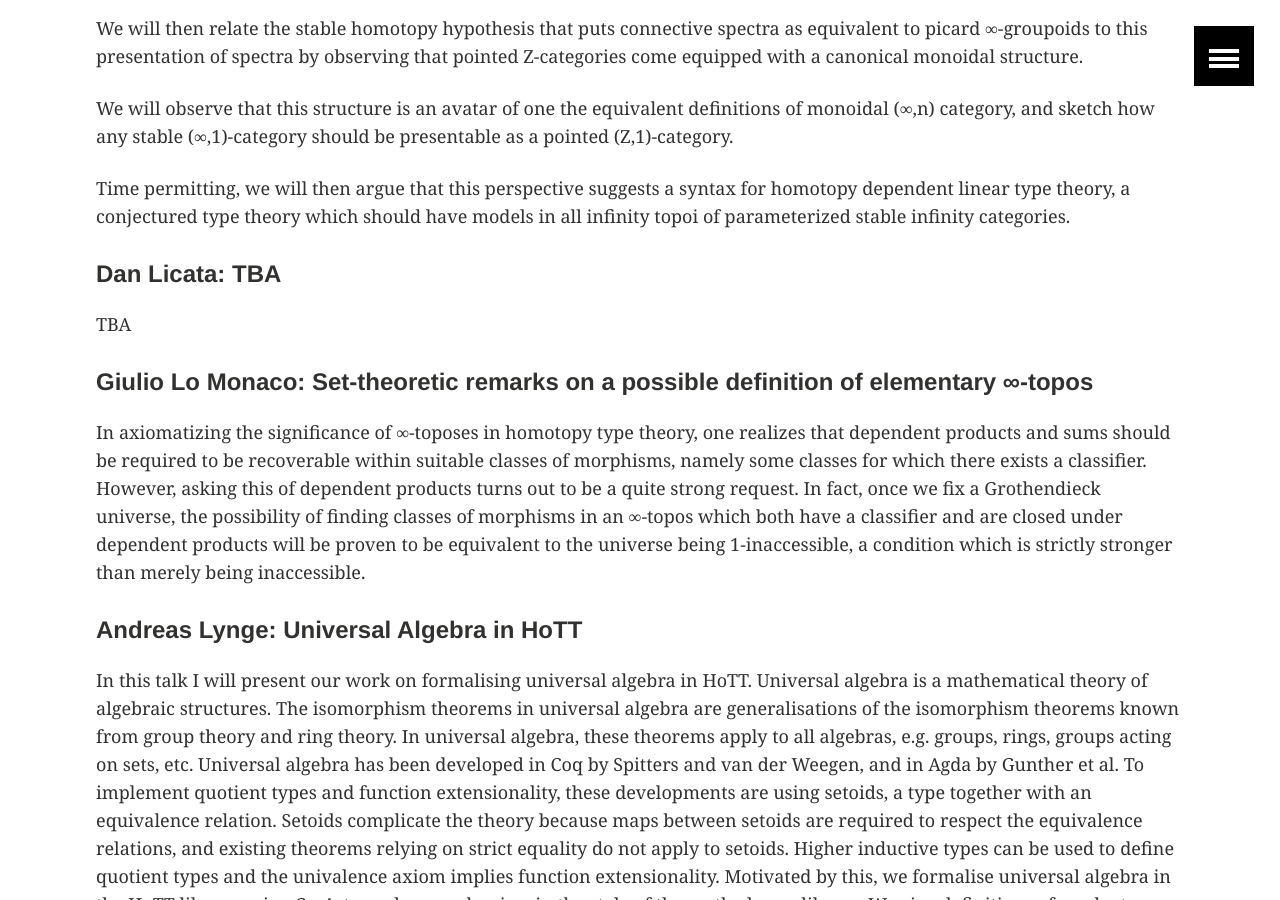
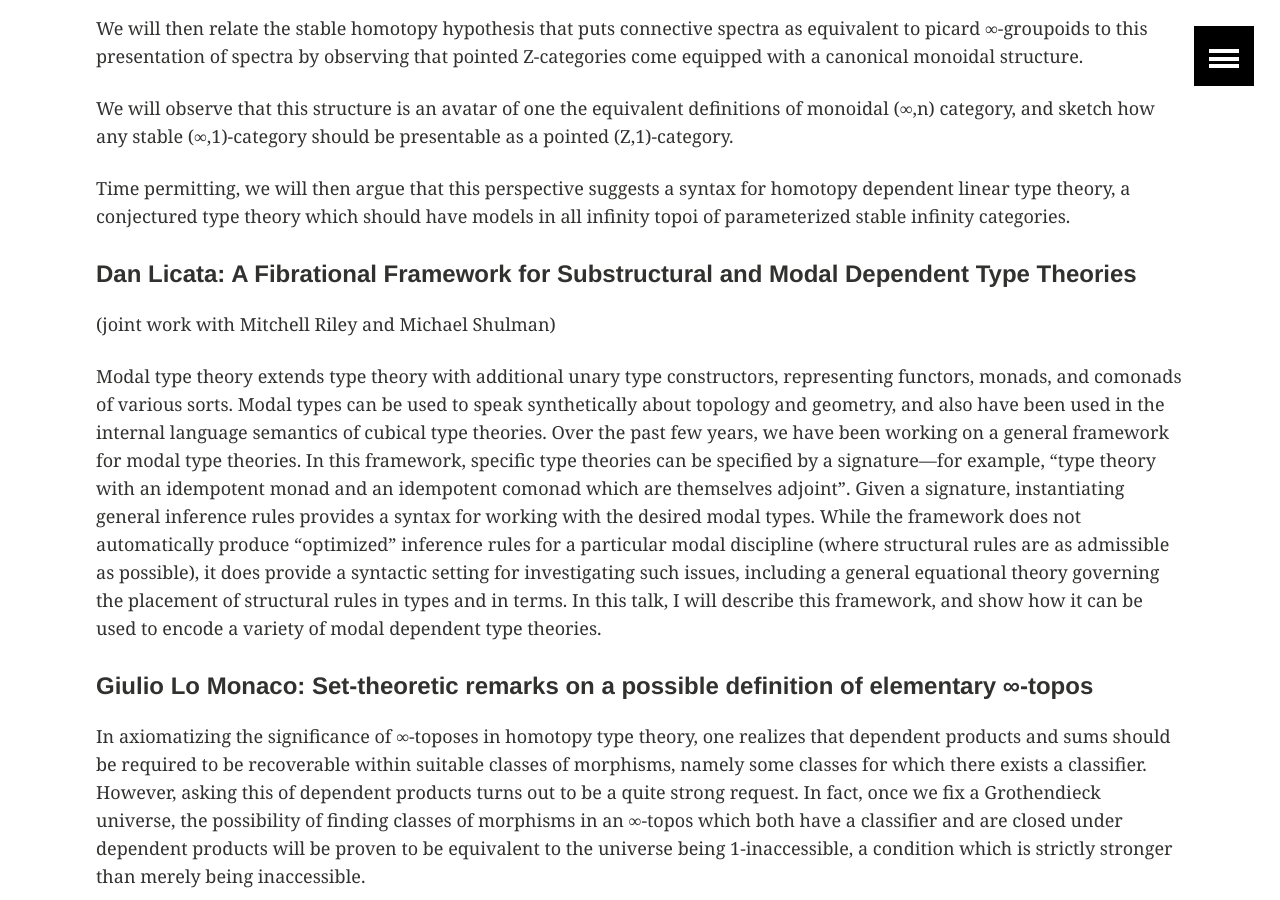
Before and after one commit to HoTT/HoTT-2019, a Jekyll site: the page built from programme.md, in a window 1280 px wide and 900 px high, scrolled down 7514 px. Built offline with Jekyll 4.4.1, drawn with Linux system fonts in a browser that asks for light colours.

Commit message:
Licata abstract

```diff
--- a/programme.md
+++ b/programme.md
@@ -136,9 +136,11 @@ We will observe that this structure is an avatar of one the equivalent definitio
 
 Time permitting, we will then argue that this perspective suggests a syntax for homotopy dependent linear type theory, a conjectured type theory which should have models in all infinity topoi of parameterized stable infinity categories.
 
-#### Dan Licata: TBA {#licata}
+#### Dan Licata: A Fibrational Framework for Substructural and Modal Dependent Type Theories {#licata}
 
-TBA
+(joint work with Mitchell Riley and Michael Shulman)
+
+Modal type theory extends type theory with additional unary type constructors, representing functors, monads, and comonads of various sorts.  Modal types can be used to speak synthetically about topology and geometry, and also have been used in the internal language semantics of cubical type theories. Over the past few years, we have been working on a general framework for modal type theories. In this framework, specific type theories can be specified by a signature---for example, "type theory with an idempotent monad and an idempotent comonad which are themselves adjoint".  Given a signature, instantiating general inference rules provides a syntax for working with the desired modal types.  While the framework does not automatically produce "optimized" inference rules for a particular modal discipline (where structural rules are as admissible as possible), it does provide a syntactic setting for investigating such issues, including a general equational theory governing the placement of structural rules in types and in terms.  In this talk, I will describe this framework, and show how it can be used to encode a variety of modal dependent type theories.
 
 #### Giulio Lo Monaco: Set-theoretic remarks on a possible definition of elementary &infin;-topos {#lomonaco}
 
```
Also changed, not shown: index.md (+2 -2 lines).
